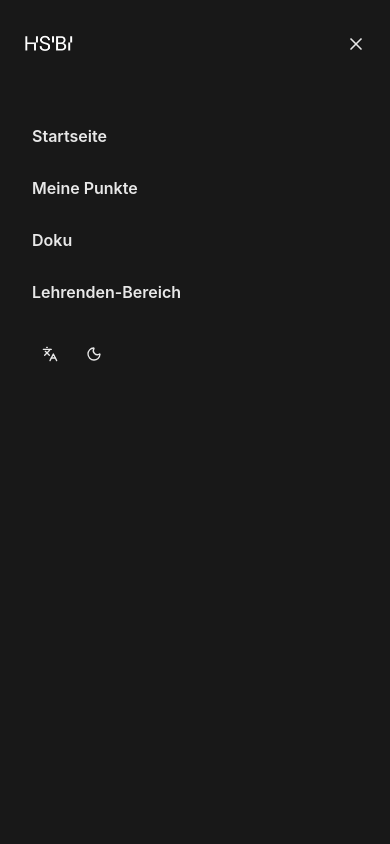
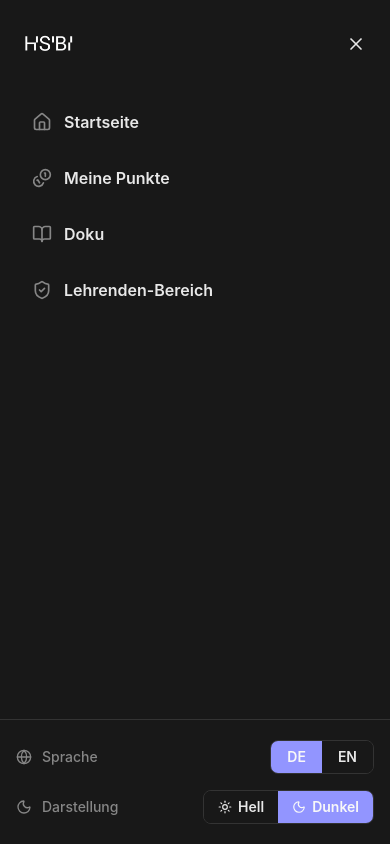
Before and after one commit to hsbi-business-psychology/vpp-blockchain, a React (Vite) app in the folder packages/frontend/: page /barrierefreiheit in a window 390 px wide. Both pictures are taken after a click on the button 356 px from the left and 44 px from the top of the page. Shown: the top 844 px of the page. Built offline with nearby package versions, Linux system fonts and the light colour scheme.

Commit message:
feat(frontend): redesign mobile navigation menu
Replace small icon-button dropdowns with a full-screen mobile menu
featuring navigation items with icons, inline DE/EN language toggle,
and Light/Dark theme toggle as segmented controls pinned to the bottom.

```diff
--- a/packages/frontend/src/components/layout/header.tsx
+++ b/packages/frontend/src/components/layout/header.tsx
@@ -1,6 +1,7 @@
 import { useState } from 'react'
 import { useTranslation } from 'react-i18next'
-import { Menu, X } from 'lucide-react'
+import { useTheme } from 'next-themes'
+import { Menu, X, Home, Coins, BookOpen, ShieldCheck, Sun, Moon, Globe } from 'lucide-react'
 import { ThemeToggle } from './theme-toggle'
 import { LanguageSwitcher } from './language-switcher'
 
@@ -9,19 +10,31 @@ interface HeaderProps {
   onNavigate: (href: string) => void
 }
 
+const LANGUAGES = [
+  { code: 'de', label: 'DE' },
+  { code: 'en', label: 'EN' },
+] as const
+
 export function Header({ currentPath, onNavigate }: HeaderProps) {
-  const { t } = useTranslation()
+  const { t, i18n } = useTranslation()
+  const { theme, setTheme } = useTheme()
   const [menuOpen, setMenuOpen] = useState(false)
 
   const navLinks = [
-    { href: '/points', label: t('nav.points') },
-    { href: '/docs', label: t('nav.docs') },
-    { href: '/admin', label: t('nav.admin') },
+    { href: '/', label: t('nav.home'), icon: Home },
+    { href: '/points', label: t('nav.points'), icon: Coins },
+    { href: '/docs', label: t('nav.docs'), icon: BookOpen },
+    { href: '/admin', label: t('nav.admin'), icon: ShieldCheck },
   ]
 
   function handleNav(href: string) {
     onNavigate(href)
     setMenuOpen(false)
+  }
+
+  function changeLanguage(code: string) {
+    i18n.changeLanguage(code)
+    localStorage.setItem('vpp-lang', code)
   }
 
   return (
@@ -37,8 +50,8 @@ export function Header({ currentPath, onNavigate }: HeaderProps) {
             <img src="/hsbi-logo-dark.png" alt="" width={262} height={192} fetchPriority="high" className="hidden h-12 w-auto dark:block md:h-16" aria-hidden="true" />
           </button>
 
-          <nav className="hidden items-center gap-1 md:flex" aria-label={t('nav.main', 'Hauptnavigation')}>
-            {navLinks.map(({ href, label }) => {
+          <nav className="hidden items-center gap-1 md:flex" aria-label={t('nav.main')}>
+            {navLinks.slice(1).map(({ href, label }) => {
               const isActive = currentPath === href || currentPath.startsWith(href + '/')
               return (
                 <button
@@ -64,7 +77,7 @@ export function Header({ currentPath, onNavigate }: HeaderProps) {
           <button
             onClick={() => setMenuOpen(!menuOpen)}
             className="flex size-9 items-center justify-center rounded-md text-foreground md:hidden"
-            aria-label={menuOpen ? t('nav.closeMenu', 'Menü schließen') : t('nav.openMenu', 'Menü öffnen')}
+            aria-label={menuOpen ? t('nav.closeMenu') : t('nav.openMenu')}
             aria-expanded={menuOpen}
           >
             {menuOpen ? <X className="size-5" aria-hidden="true" /> : <Menu className="size-5" aria-hidden="true" />}
@@ -73,7 +86,9 @@ export function Header({ currentPath, onNavigate }: HeaderProps) {
       </header>
 
       {menuOpen && (
-        <div className="fixed inset-0 z-50 bg-background md:hidden" role="dialog" aria-label={t('nav.mobileMenu', 'Navigation')}>
+        <div className="fixed inset-0 z-50 bg-background md:hidden" role="dialog" aria-label={t('nav.mobileMenu')}>
+          <div className="flex h-full flex-col">
+            {/* Header */}
             <div className="flex items-center justify-between px-4 py-5">
               <button
                 onClick={() => handleNav('/')}
@@ -85,42 +100,105 @@ export function Header({ currentPath, onNavigate }: HeaderProps) {
               </button>
               <button
                 onClick={() => setMenuOpen(false)}
-              className="flex size-9 items-center justify-center"
-              aria-label={t('nav.closeMenu', 'Menü schließen')}
+                className="flex size-9 items-center justify-center rounded-md hover:bg-accent"
+                aria-label={t('nav.closeMenu')}
               >
                 <X className="size-5" aria-hidden="true" />
               </button>
             </div>
-          <nav className="flex flex-col gap-1 px-4 pt-6" aria-label={t('nav.main', 'Hauptnavigation')}>
-            <button
-              onClick={() => handleNav('/')}
-              aria-current={currentPath === '/' ? 'page' : undefined}
-              className={`rounded-md px-4 py-3 text-left text-base font-semibold ${
-                currentPath === '/' ? 'bg-accent text-primary' : ''
-              }`}
-            >
-              {t('nav.home')}
-            </button>
-            {navLinks.map(({ href, label }) => {
-              const isActive = currentPath === href || currentPath.startsWith(href + '/')
+
+            {/* Navigation */}
+            <nav className="flex-1 px-4 pt-2" aria-label={t('nav.main')}>
+              <div className="space-y-1">
+                {navLinks.map(({ href, label, icon: Icon }) => {
+                  const isActive = href === '/'
+                    ? currentPath === '/'
+                    : currentPath === href || currentPath.startsWith(href + '/')
                   return (
                     <button
                       key={href}
                       onClick={() => handleNav(href)}
                       aria-current={isActive ? 'page' : undefined}
-                  className={`rounded-md px-4 py-3 text-left text-base font-semibold ${
-                    isActive ? 'bg-accent text-primary' : ''
+                      className={`flex w-full items-center gap-3 rounded-lg px-4 py-3.5 text-left text-base font-semibold transition-colors ${
+                        isActive
+                          ? 'bg-primary/10 text-primary'
+                          : 'text-foreground hover:bg-accent'
+                      }`}
+                    >
+                      <Icon className={`size-5 ${isActive ? 'text-primary' : 'text-muted-foreground'}`} aria-hidden="true" />
+                      {label}
+                    </button>
+                  )
+                })}
+              </div>
+            </nav>
+
+            {/* Settings Footer */}
+            <div className="border-t border-border px-4 py-5">
+              {/* Language */}
+              <div className="flex items-center justify-between">
+                <div className="flex items-center gap-2.5 text-sm font-medium text-muted-foreground">
+                  <Globe className="size-4" aria-hidden="true" />
+                  {t('nav.language')}
+                </div>
+                <div className="flex overflow-hidden rounded-lg border border-border" role="radiogroup" aria-label={t('nav.language')}>
+                  {LANGUAGES.map(({ code, label }) => (
+                    <button
+                      key={code}
+                      role="radio"
+                      aria-checked={i18n.language === code}
+                      onClick={() => changeLanguage(code)}
+                      className={`px-4 py-1.5 text-sm font-semibold transition-colors ${
+                        i18n.language === code
+                          ? 'bg-primary text-primary-foreground'
+                          : 'bg-background text-foreground hover:bg-accent'
                       }`}
                     >
                       {label}
                     </button>
-              )
-            })}
-            <div className="mt-4 flex items-center gap-2 px-4">
-              <LanguageSwitcher />
-              <ThemeToggle />
+                  ))}
                 </div>
-          </nav>
+              </div>
+
+              {/* Theme */}
+              <div className="mt-4 flex items-center justify-between">
+                <div className="flex items-center gap-2.5 text-sm font-medium text-muted-foreground">
+                  {theme === 'dark'
+                    ? <Moon className="size-4" aria-hidden="true" />
+                    : <Sun className="size-4" aria-hidden="true" />}
+                  {t('nav.theme')}
+                </div>
+                <div className="flex overflow-hidden rounded-lg border border-border" role="radiogroup" aria-label={t('nav.theme')}>
+                  <button
+                    role="radio"
+                    aria-checked={theme === 'light'}
+                    onClick={() => setTheme('light')}
+                    className={`flex items-center gap-1.5 px-3.5 py-1.5 text-sm font-semibold transition-colors ${
+                      theme === 'light'
+                        ? 'bg-primary text-primary-foreground'
+                        : 'bg-background text-foreground hover:bg-accent'
+                    }`}
+                  >
+                    <Sun className="size-3.5" aria-hidden="true" />
+                    {t('nav.themeLight')}
+                  </button>
+                  <button
+                    role="radio"
+                    aria-checked={theme === 'dark'}
+                    onClick={() => setTheme('dark')}
+                    className={`flex items-center gap-1.5 px-3.5 py-1.5 text-sm font-semibold transition-colors ${
+                      theme === 'dark'
+                        ? 'bg-primary text-primary-foreground'
+                        : 'bg-background text-foreground hover:bg-accent'
+                    }`}
+                  >
+                    <Moon className="size-3.5" aria-hidden="true" />
+                    {t('nav.themeDark')}
+                  </button>
+                </div>
+              </div>
+            </div>
+          </div>
         </div>
       )}
     </>
--- a/packages/frontend/src/locales/de.json
+++ b/packages/frontend/src/locales/de.json
@@ -27,7 +27,11 @@
     "main": "Hauptnavigation",
     "openMenu": "Menü öffnen",
     "closeMenu": "Menü schließen",
-    "mobileMenu": "Navigation"
+    "mobileMenu": "Navigation",
+    "language": "Sprache",
+    "theme": "Darstellung",
+    "themeLight": "Hell",
+    "themeDark": "Dunkel"
   },
   "footer": {
     "title": "Versuchspersonenpunkte – Blockchain-Projekt",
--- a/packages/frontend/src/locales/en.json
+++ b/packages/frontend/src/locales/en.json
@@ -27,7 +27,11 @@
     "main": "Main navigation",
     "openMenu": "Open menu",
     "closeMenu": "Close menu",
-    "mobileMenu": "Navigation"
+    "mobileMenu": "Navigation",
+    "language": "Language",
+    "theme": "Theme",
+    "themeLight": "Light",
+    "themeDark": "Dark"
   },
   "footer": {
     "title": "Participant Points – Blockchain Project",
```
Lines whose indentation alone changed are shown as unchanged.
